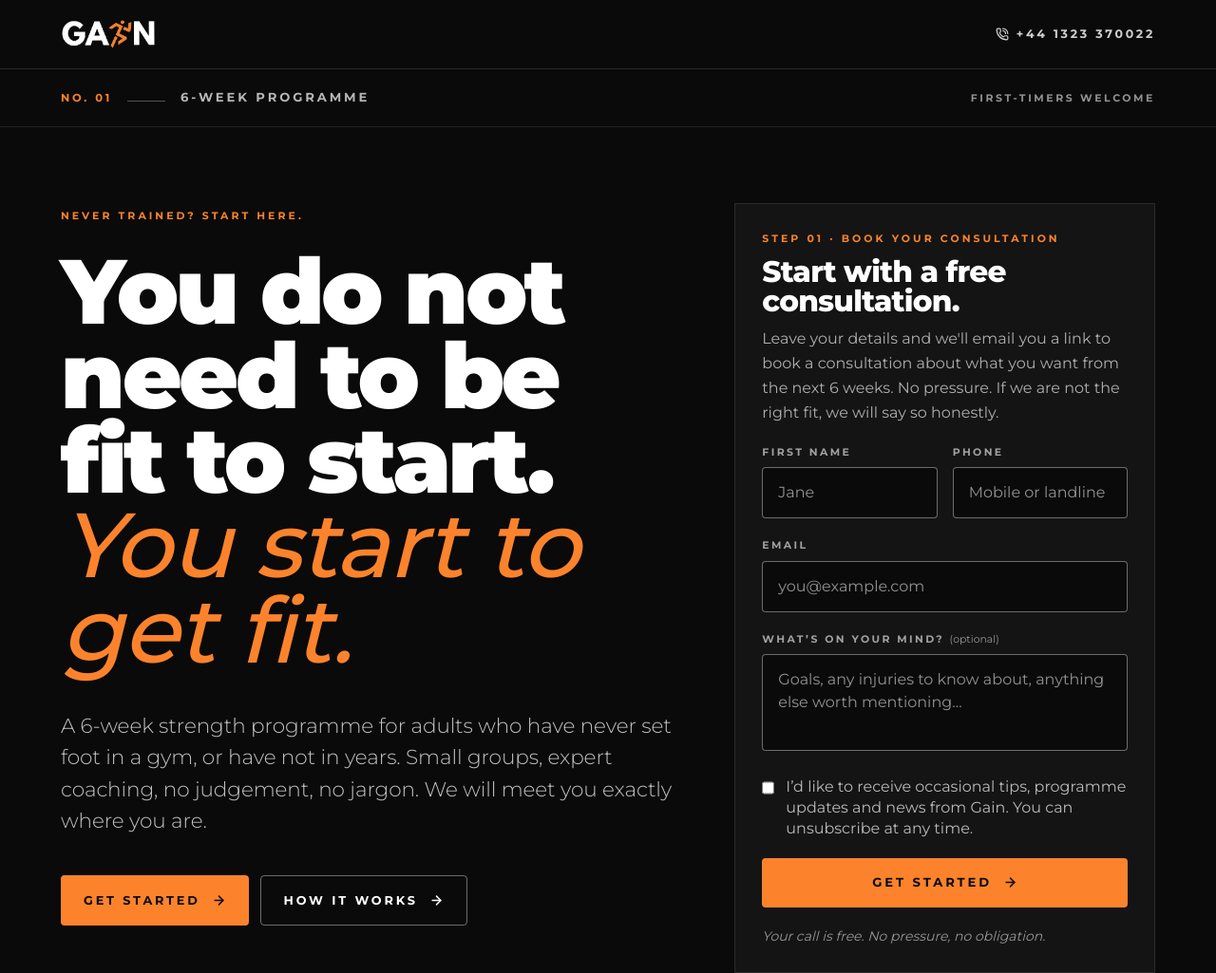
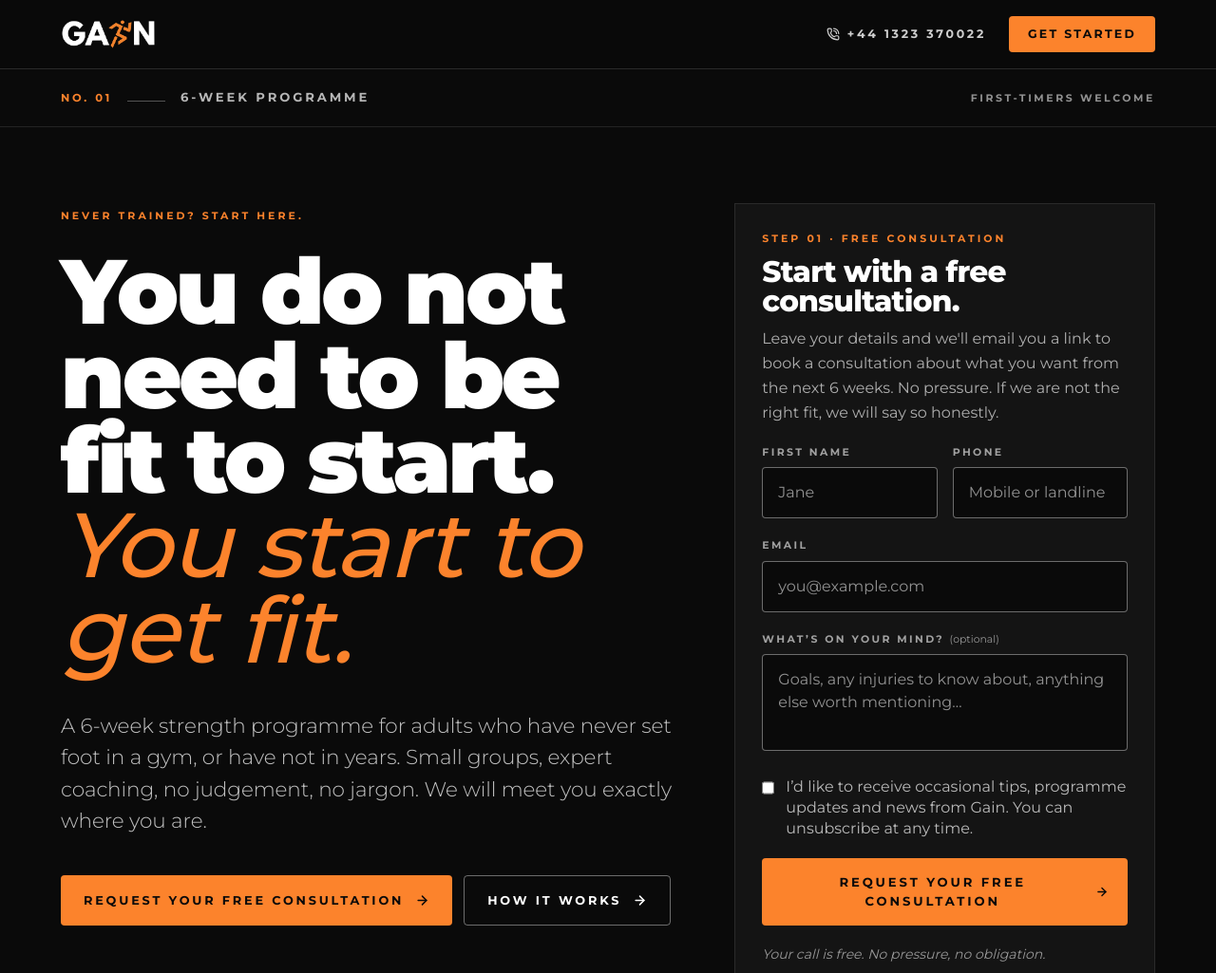
Before and after one commit to jevancousins/gain-website, a Next.js app: page /6-week/beginner in a window 1280 px wide. Shown: the top 1025 px of the page at 95% size. Built offline with nearby package versions, Linux system fonts and the light colour scheme; no server answers; grey boxes are pictures that could not be loaded.

Commit message:
6-week landing: header CTA, CTA wording, post-submit booking (#43)

```diff
--- a/src/app/6-week/[persona]/page.tsx
+++ b/src/app/6-week/[persona]/page.tsx
@@ -126,9 +126,9 @@ export default async function PersonaLandingPage({
 
   return (
     <>
-      {/* ——— Slim header (logo only, no nav) ——— */}
-      <header className="bg-ink border-b border-ink-line">
-        <div className="mx-auto max-w-[86rem] px-6 md:px-10 lg:px-16 h-16 md:h-[72px] flex items-center justify-between gap-6">
+      {/* ——— Slim header (logo left, CTA right) ——— */}
+      <header className="sticky top-0 z-40 bg-ink/95 backdrop-blur-sm border-b border-ink-line">
+        <div className="mx-auto max-w-[86rem] px-6 md:px-10 lg:px-16 h-16 md:h-[72px] flex items-center justify-between gap-4">
           <span className="flex items-center shrink-0" aria-label="Gain Strength Therapy">
             <span className="relative h-9 w-[5.6rem] md:h-10 md:w-[6.25rem]">
               <Image
@@ -141,12 +141,20 @@ export default async function PersonaLandingPage({
               />
             </span>
           </span>
+          <div className="flex items-center gap-4 md:gap-6">
             <a
               href={`tel:${SITE.phoneHref}`}
               className="hidden sm:inline-flex items-center gap-2 text-[0.78rem] font-bold uppercase tracking-[0.22em] text-paper/80 hover:text-flame transition-colors"
             >
               <PhoneCall size={14} /> {SITE.phone}
             </a>
+            <a
+              href="#enquire"
+              className="inline-flex items-center rounded-sm bg-flame text-ink px-4 sm:px-5 py-2.5 text-[0.72rem] sm:text-[0.78rem] font-bold uppercase tracking-[0.18em] hover:bg-flame-deep transition-colors"
+            >
+              Get Started
+            </a>
+          </div>
         </div>
       </header>
 
@@ -198,7 +206,7 @@ export default async function PersonaLandingPage({
           </div>
 
           <aside className="lg:col-span-5" id="enquire">
-            <div className="lg:sticky lg:top-10">
+            <div className="lg:sticky lg:top-24">
               <LeadForm
                 source={persona.source}
                 eyebrow={persona.formIntro.eyebrow}
@@ -441,7 +449,7 @@ export default async function PersonaLandingPage({
               </p>
               <div className="mt-5">
                 <CTAButton href="#enquire" variant="primary">
-                  Get started
+                  Request your free consultation
                 </CTAButton>
               </div>
             </div>
@@ -499,7 +507,7 @@ export default async function PersonaLandingPage({
               variant="solid-black"
               className="hover:!bg-ink hover:!text-flame"
             >
-              Get started
+              Request your free consultation
             </CTAButton>
             <CTAButton
               href="#enquire"
@@ -521,7 +529,7 @@ export default async function PersonaLandingPage({
             <H2 className="mt-6">From enquiry to <span className="display-italic font-medium text-flame">first session.</span></H2>
             <div className="mt-8 flex flex-wrap gap-3">
               <CTAButton href="#book" variant="primary">
-                Get started
+                Request your free consultation
               </CTAButton>
               <CTAButton href="#enquire" variant="ghost">
                 {persona.ctaPrimary}
--- a/src/app/6-week/page.tsx
+++ b/src/app/6-week/page.tsx
@@ -16,7 +16,7 @@ import { getGoogleRating } from "@/lib/google-rating";
 export const metadata: Metadata = {
   title: "6-Week Strength Programme | Gain Strength Therapy, Eastbourne",
   description:
-    "Small-group strength training for adults in Eastbourne. Post-rehab, beginners, over-40s. Max six per session, MSc-qualified coaching. Book a free consultation.",
+    "Small-group strength training for adults in Eastbourne. Post-rehab, beginners, over-40s. Max six per session, MSc-qualified coaching. Request your free consultation.",
   robots: { index: false, follow: false },
 };
 
@@ -97,9 +97,9 @@ export default async function GeneralLandingPage() {
 
   return (
     <>
-      {/* ——— Slim header (logo + phone, no nav) ——— */}
-      <header className="bg-ink border-b border-ink-line">
-        <div className="mx-auto max-w-[86rem] px-6 md:px-10 lg:px-16 h-16 md:h-[72px] flex items-center justify-between gap-6">
+      {/* ——— Slim header (logo left, CTA right) ——— */}
+      <header className="sticky top-0 z-40 bg-ink/95 backdrop-blur-sm border-b border-ink-line">
+        <div className="mx-auto max-w-[86rem] px-6 md:px-10 lg:px-16 h-16 md:h-[72px] flex items-center justify-between gap-4">
           <span className="flex items-center shrink-0" aria-label="Gain Strength Therapy">
             <span className="relative h-9 w-[5.6rem] md:h-10 md:w-[6.25rem]">
               <Image
@@ -112,12 +112,20 @@ export default async function GeneralLandingPage() {
               />
             </span>
           </span>
+          <div className="flex items-center gap-4 md:gap-6">
             <a
               href={`tel:${SITE.phoneHref}`}
               className="hidden sm:inline-flex items-center gap-2 text-[0.78rem] font-bold uppercase tracking-[0.22em] text-paper/80 hover:text-flame transition-colors"
             >
               <PhoneCall size={14} /> {SITE.phone}
             </a>
+            <a
+              href="#enquire"
+              className="inline-flex items-center rounded-sm bg-flame text-ink px-4 sm:px-5 py-2.5 text-[0.72rem] sm:text-[0.78rem] font-bold uppercase tracking-[0.18em] hover:bg-flame-deep transition-colors"
+            >
+              Get Started
+            </a>
+          </div>
         </div>
       </header>
 
@@ -150,7 +158,7 @@ export default async function GeneralLandingPage() {
 
             <div className="mt-10">
               <CTAButton href="#enquire" variant="primary">
-                Start with a free consultation
+                Request your free consultation
               </CTAButton>
             </div>
 
@@ -167,13 +175,13 @@ export default async function GeneralLandingPage() {
           </div>
 
           <aside className="lg:col-span-5" id="enquire">
-            <div className="lg:sticky lg:top-10">
+            <div className="lg:sticky lg:top-24">
               <LeadForm
                 source="6-week-general"
                 eyebrow="Step 01 &middot; No commitment"
-                title="Book a free consultation."
+                title="Request your free consultation."
                 body="Leave your details and we'll email you a link to book your consultation, by phone or in person. No more than 30 minutes, no pressure. Prefer a callback? We'll ring you within two working days."
-                submitLabel="Book a free consultation"
+                submitLabel="Request your free consultation"
               />
             </div>
           </aside>
@@ -320,7 +328,7 @@ export default async function GeneralLandingPage() {
 
         <div className="mt-10">
           <CTAButton href="#enquire" variant="primary">
-            Book a free consultation
+            Request your free consultation
           </CTAButton>
         </div>
       </Section>
@@ -354,7 +362,7 @@ export default async function GeneralLandingPage() {
             <Rule tone="paper" />
             <div className="mt-8">
               <CTAButton href="#enquire" variant="primary">
-                Book a free consultation
+                Request your free consultation
               </CTAButton>
             </div>
           </div>
@@ -387,9 +395,9 @@ export default async function GeneralLandingPage() {
             <LeadForm
               source="6-week-general"
               eyebrow="Step 01 &middot; No commitment"
-              title="Book a free consultation."
+              title="Request your free consultation."
               body="Leave your details and we'll email you a link to book your consultation, by phone or in person. No more than 30 minutes, no pressure. Prefer a callback? We'll ring you within two working days."
-              submitLabel="Book a free consultation"
+              submitLabel="Request your free consultation"
             />
           </div>
         </div>
@@ -426,15 +434,6 @@ export default async function GeneralLandingPage() {
         </div>
       </footer>
 
-      {/* ——— Sticky mobile CTA ——— */}
-      <div className="fixed bottom-0 inset-x-0 z-40 bg-ink/95 border-t border-ink-line backdrop-blur-sm p-3 lg:hidden">
-        <a
-          href="#enquire"
-          className="block w-full text-center rounded-sm bg-flame text-ink px-5 py-3.5 text-[0.82rem] font-bold uppercase tracking-[0.22em]"
-        >
-          Book a free consultation
-        </a>
-      </div>
     </>
   );
 }
--- a/src/app/6-week/personas.ts
+++ b/src/app/6-week/personas.ts
@@ -47,7 +47,7 @@ export type Persona = {
     eyebrow: string;
     title: string;
     body: string;
-    // Lead-form submit button label. Defaults to "Get started".
+    // Lead-form submit button label. Defaults to "Request your free consultation".
     submitLabel?: string;
   };
   finalCta: {
@@ -227,9 +227,9 @@ export const PERSONAS: Persona[] = [
         a: COMMON_FAQS.after,
       },
     ],
-    ctaPrimary: "Get started",
+    ctaPrimary: "Request your free consultation",
     formIntro: {
-      eyebrow: "Step 01 · Book your consultation",
+      eyebrow: "Step 01 · Free consultation",
       title: "Start with a free consultation.",
       body:
         "Leave your details and we'll email you a link to book a consultation about what you want from the next 6 weeks. No pressure. If we are not the right fit, we will say so honestly.",
@@ -353,13 +353,13 @@ export const PERSONAS: Persona[] = [
         a: COMMON_FAQS.after,
       },
     ],
-    ctaPrimary: "Get started",
+    ctaPrimary: "Request your free consultation",
     formIntro: {
-      eyebrow: "Step 01 · Arrange a call",
+      eyebrow: "Step 01 · Free consultation",
       title: "Tell us your history.",
       body:
         "Leave your details and we'll email you a link to book a consultation. We will ask about your injury, the physio you have been through, and what you want next. No pressure, no sales script.",
-      submitLabel: "Get started",
+      submitLabel: "Request your free consultation",
     },
     finalCta: {
       title: "Ready for the next step after physio?",
@@ -480,9 +480,9 @@ export const PERSONAS: Persona[] = [
         a: COMMON_FAQS.after,
       },
     ],
-    ctaPrimary: "Get started",
+    ctaPrimary: "Request your free consultation",
     formIntro: {
-      eyebrow: "Step 01 · Arrange a call",
+      eyebrow: "Step 01 · Free consultation",
       title: "Ask us anything.",
       body:
         "Leave your details and we'll email you a link to book a 30 minute consultation, by phone or in person. Bring your questions on bone health, programming, or your medical history. No pressure.",
@@ -610,13 +610,13 @@ export const PERSONAS: Persona[] = [
         a: COMMON_FAQS.after,
       },
     ],
-    ctaPrimary: "Get started",
+    ctaPrimary: "Request your free consultation",
     formIntro: {
       eyebrow: "Step 01 · Tell us your story",
       title: "No pressure, no judgement.",
       body:
         "Leave your details, and a few words on what you have been through if you would like. We'll send you a link to book a time to talk it through. We will be honest about whether the 6-week fits.",
-      submitLabel: "Get started",
+      submitLabel: "Request your free consultation",
     },
     finalCta: {
       title: "Ready to rebuild?",
--- a/src/components/lead-form.tsx
+++ b/src/components/lead-form.tsx
@@ -2,7 +2,7 @@
 
 import { useState } from "react";
 import { Loader2, ArrowRight, CheckCircle2, AlertCircle } from "lucide-react";
-import { cn } from "@/lib/utils";
+import { cn, SITE } from "@/lib/utils";
 import { track } from "@/lib/analytics";
 
 type FieldKey = "firstName" | "email" | "phone";
@@ -100,10 +100,19 @@ export function LeadForm({
           <div>
             <h2 className="display-tight text-2xl text-paper">Thanks, we&rsquo;ve got it.</h2>
             <p className="mt-2 text-paper/70 leading-relaxed text-base">
-              Check your inbox: we&rsquo;ve emailed you a link to book your
-              consultation, by phone or in person. Prefer a callback? We will
-              ring you within two working days.
+              We&rsquo;ve emailed you a link to book your free consultation, by
+              phone or in person. Want to book now instead? Otherwise
+              we&rsquo;ll ring you within two working days.
             </p>
+            <a
+              href={SITE.bookingUrl}
+              target="_blank"
+              rel="noopener noreferrer"
+              onClick={() => track("booking_clicked")}
+              className="mt-5 inline-flex items-center gap-2 rounded-sm bg-flame text-ink px-5 py-3 text-[0.78rem] font-bold uppercase tracking-[0.2em] hover:bg-flame-deep transition-colors"
+            >
+              Book a time now <ArrowRight size={15} strokeWidth={2.4} />
+            </a>
           </div>
         </div>
       </div>
@@ -118,7 +127,7 @@ export function LeadForm({
     >
       <div>
         <p className="text-[0.68rem] font-bold uppercase tracking-[0.28em] text-flame">
-          {eyebrow ?? "Step 01 · Book your consultation"}
+          {eyebrow ?? "Step 01 · Free consultation"}
         </p>
         <h2 className="display-tight mt-3 text-[1.7rem] md:text-[1.95rem] leading-[1.05] text-paper">
           {title ?? "Start with a free consultation."}
@@ -213,7 +222,7 @@ export function LeadForm({
           </>
         ) : (
           <>
-            {submitLabel ?? "Get started"} <ArrowRight size={15} strokeWidth={2.4} />
+            {submitLabel ?? "Request your free consultation"} <ArrowRight size={15} strokeWidth={2.4} />
           </>
         )}
       </button>
```
Lines whose indentation alone changed are shown as unchanged.
